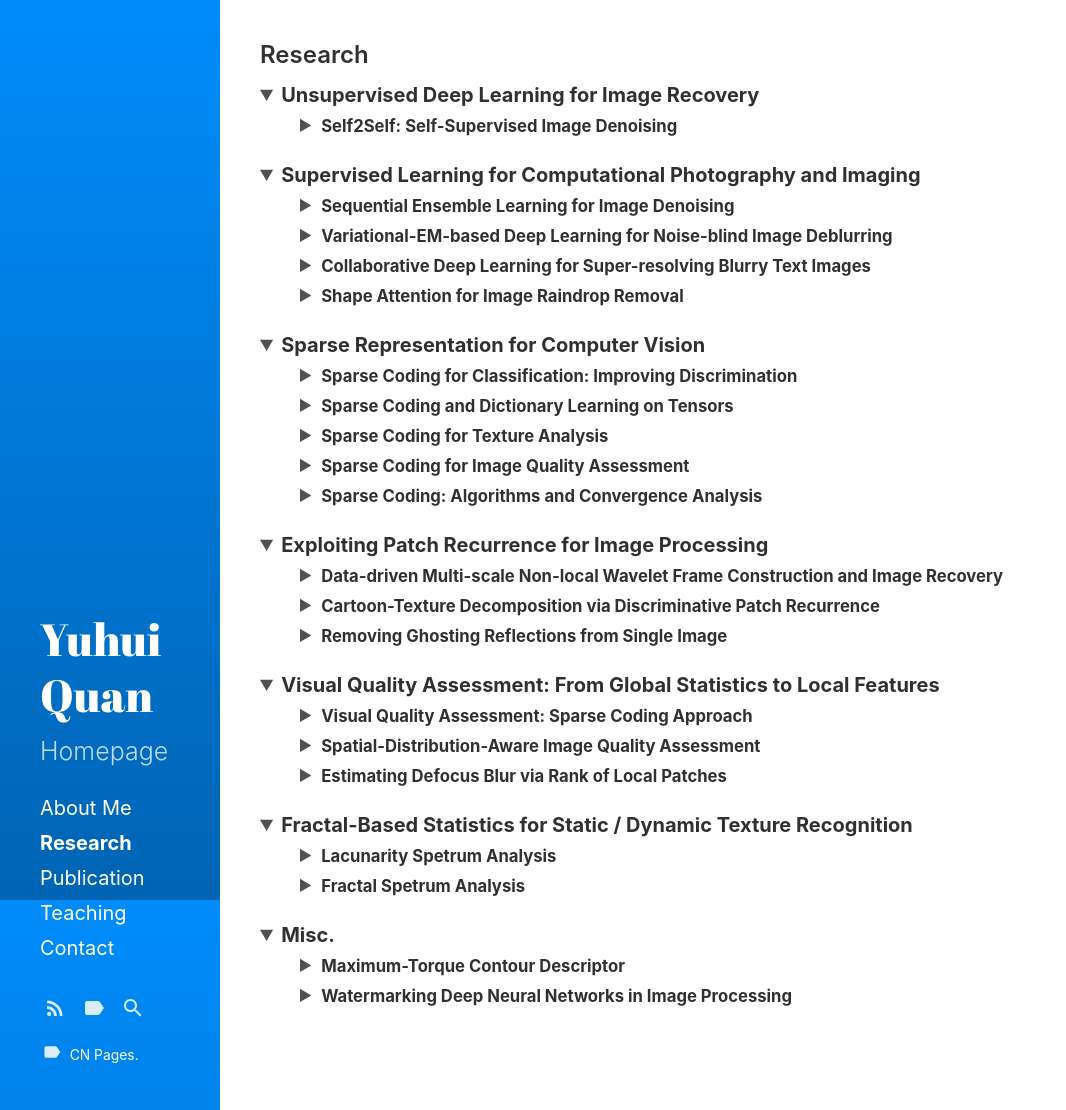
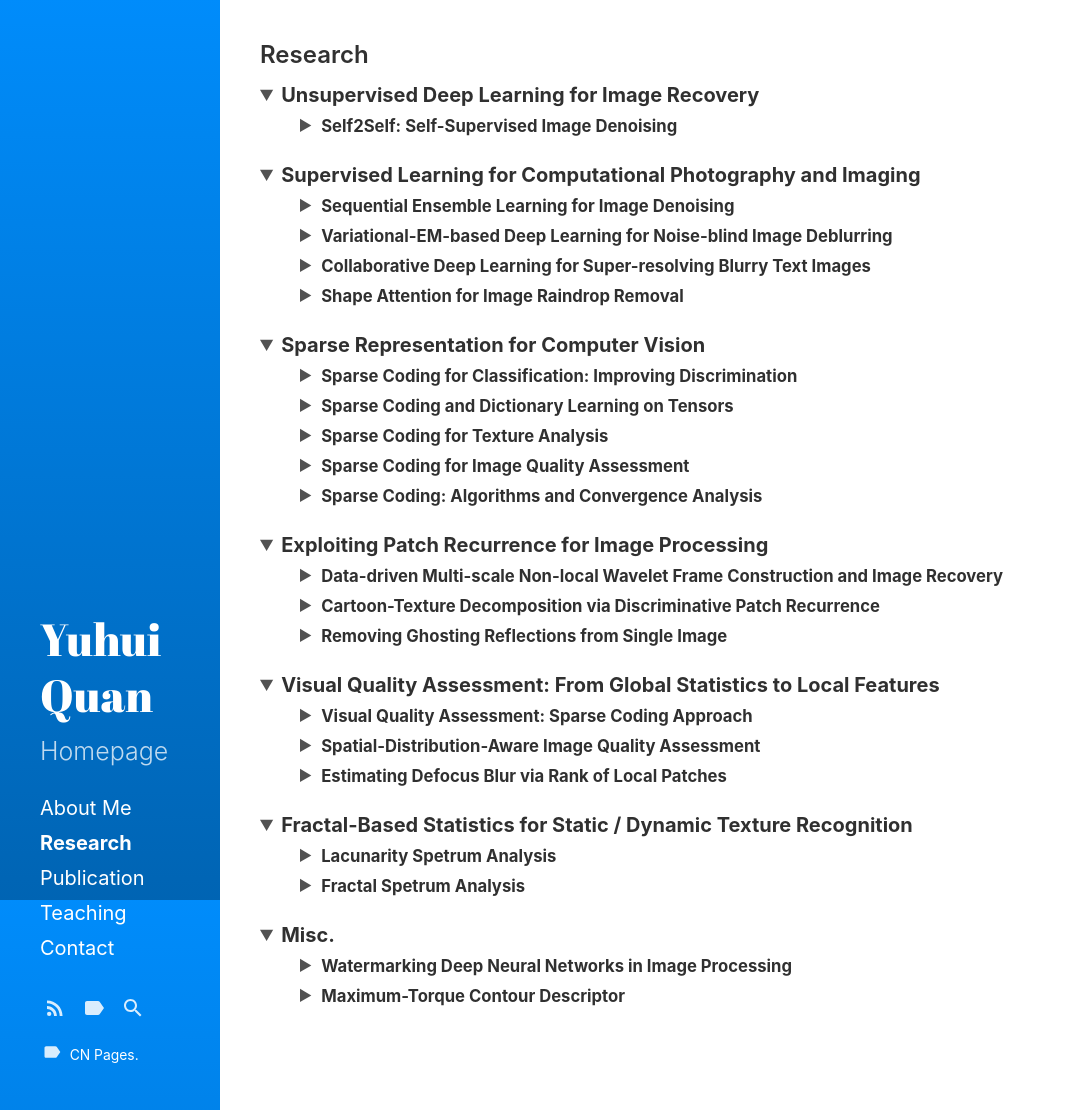
Before and after one commit to Dofboom/Dofboom.github.io, a Jekyll site: the page built from research.md, in a window 1280 px wide and 1110 px high. Shown: the whole window, without its empty margins (0-1066 px from the left). Built offline with Jekyll 4.4.1, drawn with Linux system fonts in a browser that asks for light colours.

Commit message:
Update research.md

```diff
--- a/research.md
+++ b/research.md
@@ -462,25 +462,44 @@ sidebar_link: true
 <summary><strong>Misc.</strong></summary>
 <ul>
 
-
+<details>
+<summary><strong><small>Watermarking Deep Neural Networks in Image Processing </small></strong></summary>
+<table>
+<tbody>
+<tr>
+ <th>
+ <img src="https://github.com/Dofboom/Dofboom.github.io/raw/master/images/im_6_2_1.png" alt="" height="130"/>
+<ul>
+<small>
+<li type="disc"><strong><a href="https://github.com/csyhquan/csyhquan.github.io/raw/master/manuscript/20x-tnnls-Watermarking%20Deep%20Neural%20Networks%20in%20Image%20Processing.pdf">Watermarking Deep Neural Networks in Image Processing </a></strong>, TNNLS, 2020.</li>
+</small>
+</ul>
+</th>
+</tr>
+</tbody>
+</table>
+</details>
 
 <details>
 <summary><strong><small>Maximum-Torque Contour Descriptor </small></strong></summary>
+<table>
+<tbody>
+<tr>
+ <th>
+ <img src="https://github.com/Dofboom/Dofboom.github.io/raw/master/images/im_7_2_1.png" alt="" height="130"/>
+ <img src="https://github.com/Dofboom/Dofboom.github.io/raw/master/images/im_7_2_2.png" alt="" height="130"/>
+<ul>
 <small>
-<ul>
 <li type="disc"><strong><a href="https://github.com/csyhquan/csyhquan.github.io/raw/master/manuscript/12-cvpr-Contour-Based%20Recognition.pdf">Contour-Based Recognition </a></strong>, CVPR, 2012.</li>
+</small>
 </ul>
-</small>
+</th>
+</tr>
+</tbody>
+</table>
 </details>
 
-<details>
-<summary><strong><small>Watermarking Deep Neural Networks in Image Processing </small></strong></summary>
-<small>
-<ul>
-<li type="disc"><strong><a href="https://github.com/csyhquan/csyhquan.github.io/raw/master/manuscript/20x-tnnls-Watermarking%20Deep%20Neural%20Networks%20in%20Image%20Processing.pdf">Watermarking Deep Neural Networks in Image Processing </a></strong>, TNNLS, 2020.</li>
-</ul>
-</small>
-</details>
+
 
 </ul>
 </details>
```
